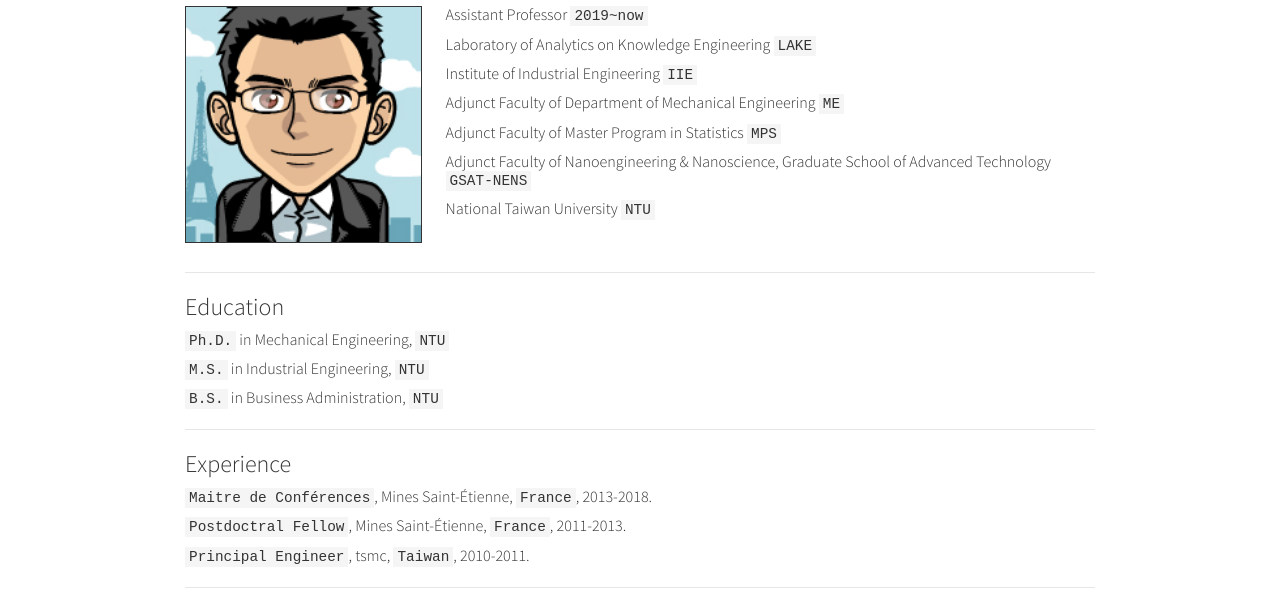
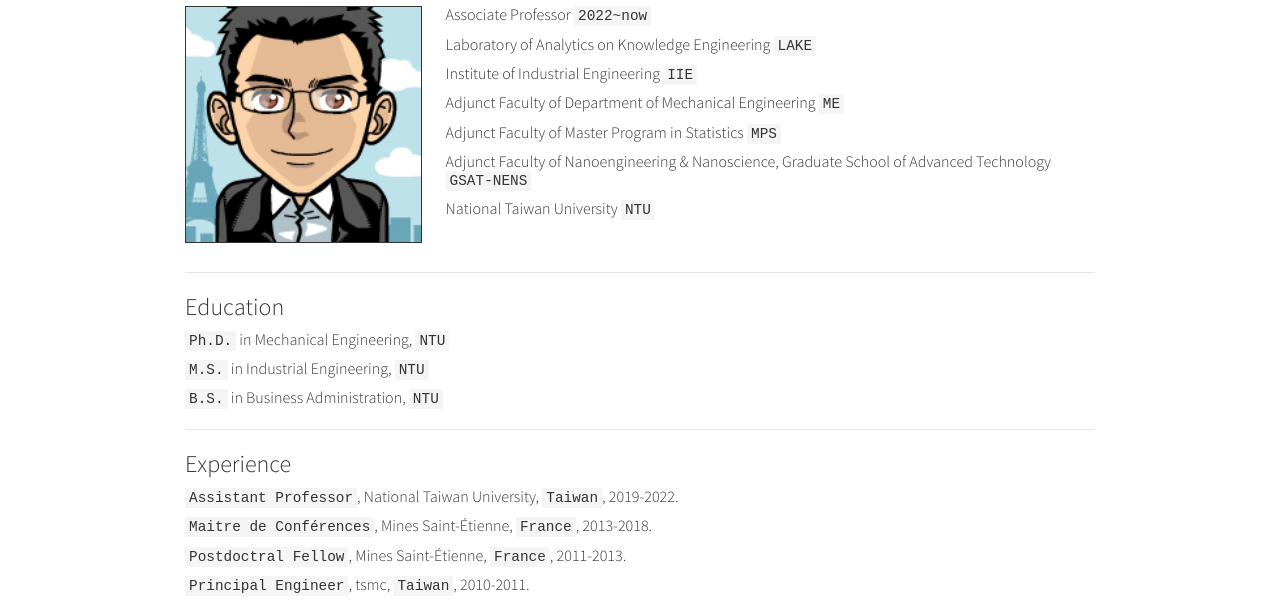
Before and after one commit to JakeyBlue/jakeyblue.github.io, a plain HTML site: page index.html in a window 1280 px wide. Shown: the part 132-739 px from the top of the page. Drawn offline with nearby package versions, Linux system fonts and the light colour scheme; some packages are replaced by stand-ins of ours; a script that the page names is missing.

Commit message:
Add files via upload

```diff
--- a/index.html
+++ b/index.html
@@ -269,8 +269,8 @@ $(document).ready(function () {
 
 
 <p><img src="img/jb_avatar.png" style="width:26%; border:1px solid; margin-right: 24px" align="left"></p>
-<div id="assistant-professor-2019now" class="section level5">
-<h5>Assistant Professor <code>2019~now</code></h5>
+<div id="associate-professor-2022now" class="section level5">
+<h5>Associate Professor <code>2022~now</code></h5>
 </div>
 <div id="laboratory-of-analytics-on-knowledge-engineering-lake" class="section level5">
 <h5>Laboratory of Analytics on Knowledge Engineering <code>LAKE</code></h5>
@@ -307,6 +307,9 @@ $(document).ready(function () {
 </div>
 <div id="experience" class="section level3">
 <h3>Experience</h3>
+<div id="assistant-professor-national-taiwan-university-taiwan-2019-2022." class="section level5">
+<h5><code>Assistant Professor</code>, National Taiwan University, <code>Taiwan</code>, 2019-2022.</h5>
+</div>
 <div id="maitre-de-conférences-mines-saint-étienne-france-2013-2018." class="section level5">
 <h5><code>Maitre de Conférences</code>, Mines Saint-Étienne, <code>France</code>, 2013-2018.</h5>
 </div>
```
